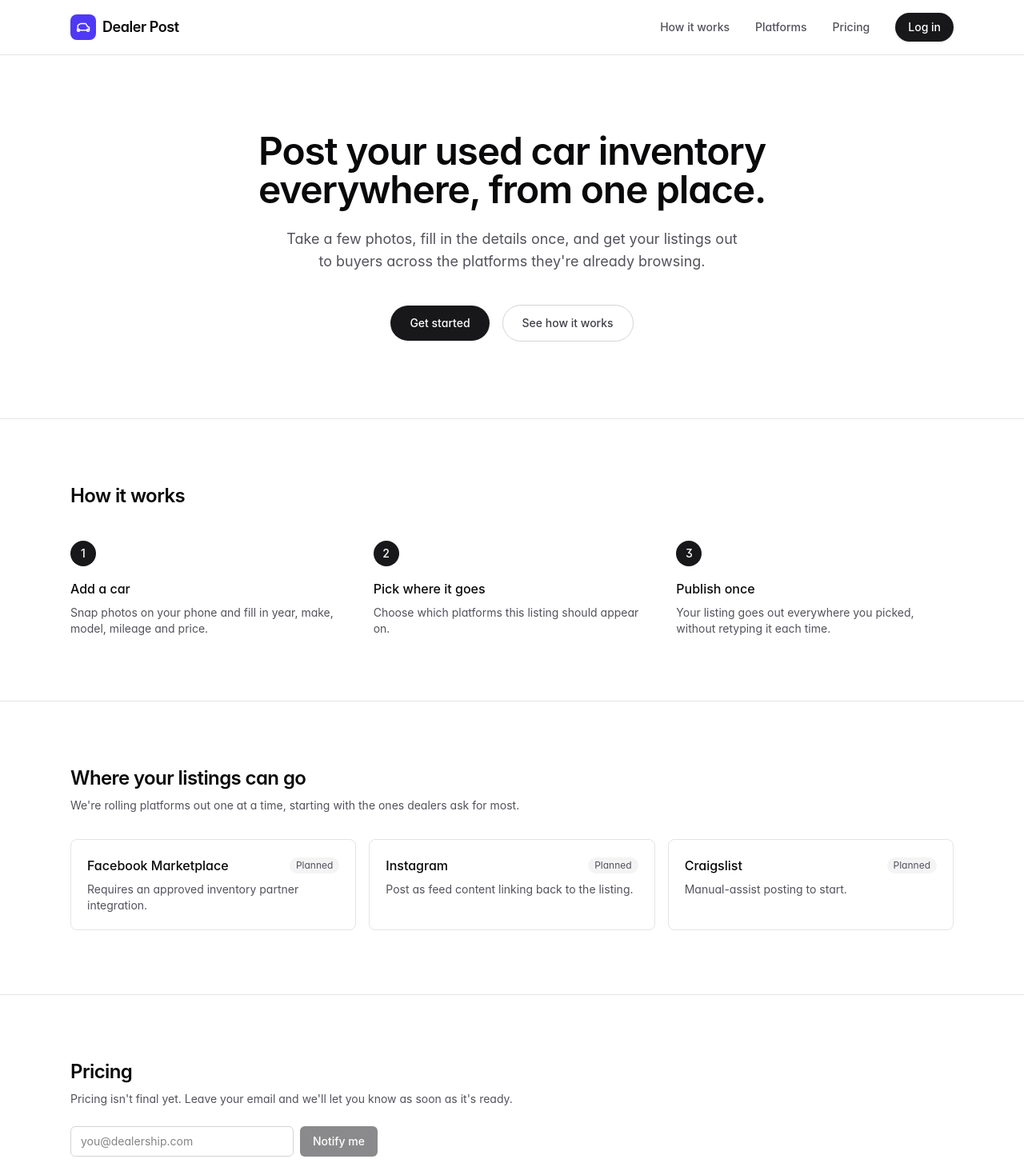
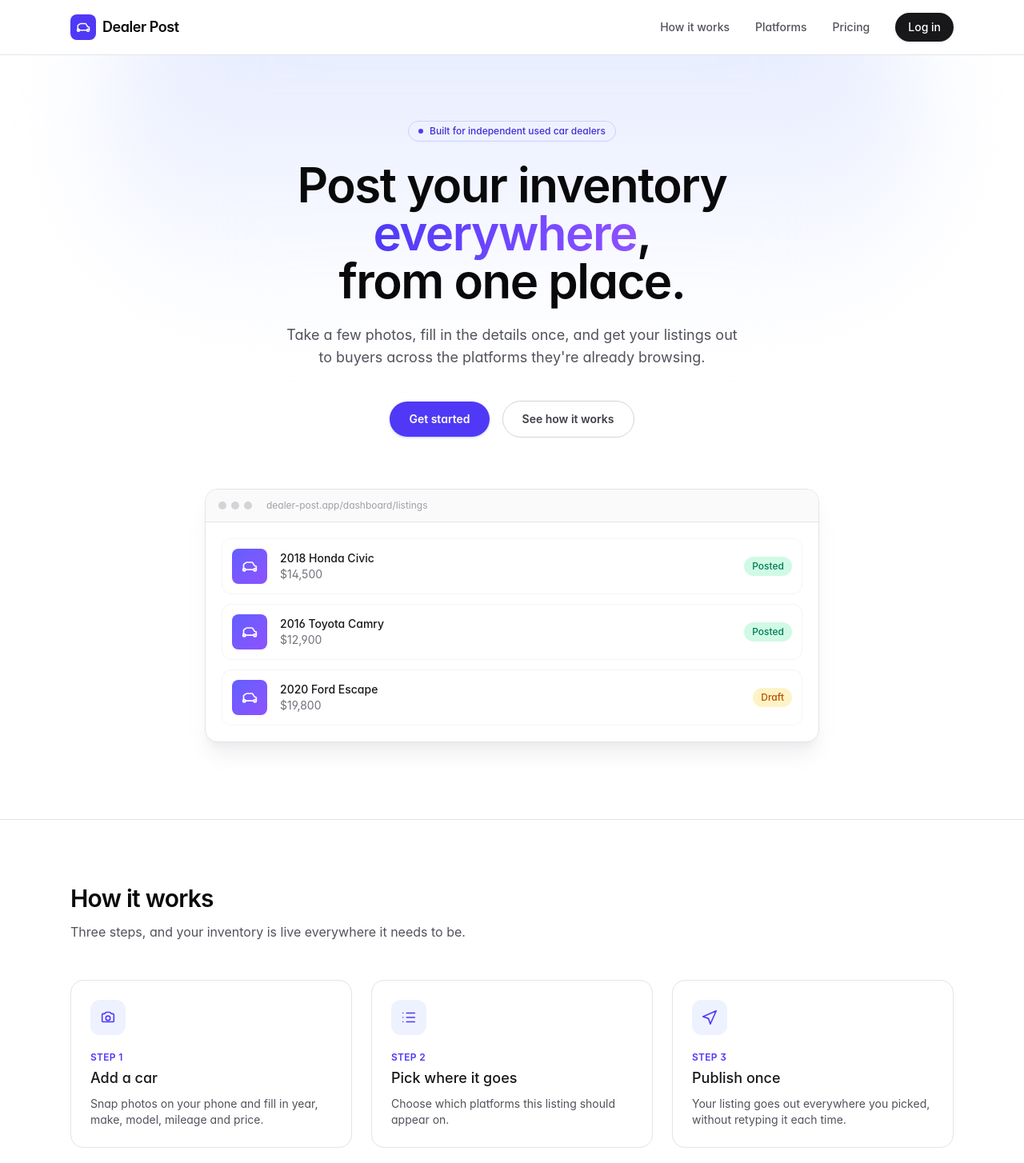
Before and after one commit to xenpain-source/dealer-post, a Next.js app: page / in a window 1280 px wide. Shown: the top 1454 px of the page at 80% size. Built offline with nearby package versions, Linux system fonts and the light colour scheme.

Commit message:
Update page.tsx

```diff
--- a/app/page.tsx
+++ b/app/page.tsx
@@ -2,6 +2,56 @@ import Link from "next/link";
 import { SiteHeader } from "@/components/marketing/SiteHeader";
 import { SiteFooter } from "@/components/marketing/SiteFooter";
 import { platforms } from "@/lib/platforms";
+
+const steps = [
+  {
+    step: "1",
+    title: "Add a car",
+    body: "Snap photos on your phone and fill in year, make, model, mileage and price.",
+    icon: (
+      <path
+        d="M4 8.5A1.5 1.5 0 0 1 5.5 7h1.6a1 1 0 0 0 .8-.4l1-1.3a1 1 0 0 1 .8-.4h4.6a1 1 0 0 1 .8.4l1 1.3a1 1 0 0 0 .8.4h1.6A1.5 1.5 0 0 1 20 8.5v8a1.5 1.5 0 0 1-1.5 1.5h-13A1.5 1.5 0 0 1 4 16.5v-8Z M12 16a3 3 0 1 0 0-6 3 3 0 0 0 0 6Z"
+        strokeLinejoin="round"
+      />
+    ),
+  },
+  {
+    step: "2",
+    title: "Pick where it goes",
+    body: "Choose which platforms this listing should appear on.",
+    icon: (
+      <path
+        d="M9 6h11M9 12h11M9 18h11M4 6h.01M4 12h.01M4 18h.01"
+        strokeLinecap="round"
+        strokeLinejoin="round"
+      />
+    ),
+  },
+  {
+    step: "3",
+    title: "Publish once",
+    body: "Your listing goes out everywhere you picked, without retyping it each time.",
+    icon: (
+      <path
+        d="m3 11 18-8-8 18-2.5-7.5L3 11Z"
+        strokeLinecap="round"
+        strokeLinejoin="round"
+      />
+    ),
+  },
+];
+
+const statusStyles: Record<string, string> = {
+  live: "bg-emerald-100 text-emerald-700",
+  "in-progress": "bg-amber-100 text-amber-700",
+  planned: "bg-zinc-100 text-zinc-600",
+};
+
+const statusLabels: Record<string, string> = {
+  live: "Live",
+  "in-progress": "In progress",
+  planned: "Planned",
+};
 
 export default function Home() {
   return (
@@ -10,60 +60,155 @@ export default function Home() {
 
       <main className="flex-1">
         {/* Hero */}
-        <section className="mx-auto max-w-6xl px-6 py-24 text-center">
-          <h1 className="mx-auto max-w-2xl text-4xl font-semibold tracking-tight sm:text-5xl">
-            Post your used car inventory everywhere, from one place.
+        <section className="relative overflow-hidden">
+          <div
+            aria-hidden
+            className="pointer-events-none absolute inset-x-0 -top-40 -z-10 flex justify-center"
+          >
+            <div className="h-[32rem] w-[64rem] rounded-full bg-gradient-to-b from-indigo-100 via-indigo-50 to-transparent blur-3xl" />
+          </div>
+
+          <div className="mx-auto max-w-6xl px-6 pt-20 pb-24 text-center">
+            <div className="inline-flex items-center gap-2 rounded-full border border-indigo-200 bg-indigo-50 px-3 py-1 text-xs font-medium text-indigo-700">
+              <span className="flex h-1.5 w-1.5 rounded-full bg-indigo-600" />
+              Built for independent used car dealers
+            </div>
+
+            <h1 className="mx-auto mt-6 max-w-2xl text-4xl font-semibold tracking-tight text-balance sm:text-6xl">
+              Post your inventory{" "}
+              <span className="bg-gradient-to-r from-indigo-600 to-violet-500 bg-clip-text text-transparent">
+                everywhere
+              </span>
+              , from one place.
             </h1>
             <p className="mx-auto mt-6 max-w-xl text-lg text-zinc-600">
               Take a few photos, fill in the details once, and get your
               listings out to buyers across the platforms they&apos;re
               already browsing.
             </p>
-          <div className="mt-10 flex items-center justify-center gap-4">
+            <div className="mt-10 flex flex-col items-center justify-center gap-3 sm:flex-row sm:gap-4">
               <Link
                 href="/login"
-              className="rounded-full bg-zinc-900 px-6 py-3 text-sm font-medium text-white hover:bg-zinc-700"
+                className="w-full rounded-full bg-indigo-600 px-6 py-3 text-sm font-semibold text-white shadow-sm shadow-indigo-200 transition-colors hover:bg-indigo-700 sm:w-auto"
               >
                 Get started
               </Link>
               <Link
                 href="#how-it-works"
-              className="rounded-full border border-zinc-300 px-6 py-3 text-sm font-medium text-zinc-700 hover:border-zinc-400"
+                className="w-full rounded-full border border-zinc-300 bg-white px-6 py-3 text-sm font-semibold text-zinc-700 transition-colors hover:border-zinc-400 hover:text-zinc-900 sm:w-auto"
               >
                 See how it works
               </Link>
+            </div>
+
+            {/* Product preview mock */}
+            <div className="mx-auto mt-16 max-w-3xl">
+              <div className="overflow-hidden rounded-2xl border border-zinc-200 bg-white shadow-xl shadow-zinc-200/60">
+                <div className="flex items-center gap-1.5 border-b border-zinc-200 bg-zinc-50 px-4 py-3">
+                  <span className="h-2.5 w-2.5 rounded-full bg-zinc-300" />
+                  <span className="h-2.5 w-2.5 rounded-full bg-zinc-300" />
+                  <span className="h-2.5 w-2.5 rounded-full bg-zinc-300" />
+                  <span className="ml-3 text-xs text-zinc-400">
+                    dealer-post.app/dashboard/listings
+                  </span>
+                </div>
+                <div className="space-y-3 p-5 text-left">
+                  {[
+                    {
+                      name: "2018 Honda Civic",
+                      price: "$14,500",
+                      status: "Posted",
+                      tone: "emerald",
+                    },
+                    {
+                      name: "2016 Toyota Camry",
+                      price: "$12,900",
+                      status: "Posted",
+                      tone: "emerald",
+                    },
+                    {
+                      name: "2020 Ford Escape",
+                      price: "$19,800",
+                      status: "Draft",
+                      tone: "amber",
+                    },
+                  ].map((row) => (
+                    <div
+                      key={row.name}
+                      className="flex items-center gap-4 rounded-xl border border-zinc-100 p-3"
+                    >
+                      <div className="flex h-11 w-11 shrink-0 items-center justify-center rounded-lg bg-gradient-to-br from-indigo-500 to-violet-500 text-white">
+                        <svg
+                          viewBox="0 0 24 24"
+                          fill="none"
+                          className="h-5 w-5"
+                          stroke="currentColor"
+                          strokeWidth="2"
+                          strokeLinecap="round"
+                          strokeLinejoin="round"
+                        >
+                          <path d="M5 17h14M6 17a2 2 0 1 1-4 0 2 2 0 0 1 4 0Zm16 0a2 2 0 1 1-4 0 2 2 0 0 1 4 0Z" />
+                          <path d="M3 17V9.6a1 1 0 0 1 .4-.8l3.2-2.4a2 2 0 0 1 1.2-.4h7.4a2 2 0 0 1 1.7 1l2.4 4 2.1.7a1 1 0 0 1 .6.9V17" />
+                        </svg>
+                      </div>
+                      <div className="min-w-0 flex-1">
+                        <p className="truncate text-sm font-medium text-zinc-900">
+                          {row.name}
+                        </p>
+                        <p className="text-sm text-zinc-500">{row.price}</p>
+                      </div>
+                      <span
+                        className={`shrink-0 rounded-full px-2.5 py-1 text-xs font-medium ${
+                          row.tone === "emerald"
+                            ? "bg-emerald-100 text-emerald-700"
+                            : "bg-amber-100 text-amber-700"
+                        }`}
+                      >
+                        {row.status}
+                      </span>
+                    </div>
+                  ))}
+                </div>
+              </div>
+            </div>
           </div>
         </section>
 
         {/* How it works */}
         <section id="how-it-works" className="border-t border-zinc-200 py-20">
           <div className="mx-auto max-w-6xl px-6">
-            <h2 className="text-2xl font-semibold tracking-tight">
+            <div className="max-w-xl">
+              <h2 className="text-3xl font-semibold tracking-tight">
                 How it works
               </h2>
-            <div className="mt-10 grid gap-8 sm:grid-cols-3">
-              {[
-                {
-                  step: "1",
-                  title: "Add a car",
-                  body: "Snap photos on your phone and fill in year, make, model, mileage and price.",
-                },
-                {
-                  step: "2",
-                  title: "Pick where it goes",
-                  body: "Choose which platforms this listing should appear on.",
-                },
-                {
-                  step: "3",
-                  title: "Publish once",
-                  body: "Your listing goes out everywhere you picked, without retyping it each time.",
-                },
-              ].map((item) => (
-                <div key={item.step}>
-                  <div className="flex h-8 w-8 items-center justify-center rounded-full bg-zinc-900 text-sm font-medium text-white">
-                    {item.step}
+              <p className="mt-3 text-zinc-600">
+                Three steps, and your inventory is live everywhere it needs
+                to be.
+              </p>
             </div>
-                  <h3 className="mt-4 font-medium">{item.title}</h3>
+            <div className="mt-12 grid gap-6 sm:grid-cols-3">
+              {steps.map((item) => (
+                <div
+                  key={item.step}
+                  className="group relative rounded-2xl border border-zinc-200 bg-white p-6 transition-shadow hover:shadow-lg hover:shadow-zinc-200/60"
+                >
+                  <div className="flex h-11 w-11 items-center justify-center rounded-xl bg-indigo-50 text-indigo-600">
+                    <svg
+                      viewBox="0 0 24 24"
+                      fill="none"
+                      className="h-5.5 w-5.5"
+                      stroke="currentColor"
+                      strokeWidth="1.75"
+                    >
+                      {item.icon}
+                    </svg>
+                  </div>
+                  <span className="mt-5 block text-xs font-semibold tracking-wide text-indigo-600 uppercase">
+                    Step {item.step}
+                  </span>
+                  <h3 className="mt-1 text-lg font-medium text-zinc-900">
+                    {item.title}
+                  </h3>
                   <p className="mt-2 text-sm text-zinc-600">{item.body}</p>
                 </div>
               ))}
@@ -72,32 +217,40 @@ export default function Home() {
         </section>
 
         {/* Platforms */}
-        <section className="border-t border-zinc-200 py-20">
+        <section
+          id="platforms"
+          className="border-t border-zinc-200 bg-zinc-50 py-20"
+        >
           <div className="mx-auto max-w-6xl px-6">
-            <h2 className="text-2xl font-semibold tracking-tight">
+            <div className="max-w-xl">
+              <h2 className="text-3xl font-semibold tracking-tight">
                 Where your listings can go
               </h2>
-            <p className="mt-2 text-sm text-zinc-600">
+              <p className="mt-3 text-zinc-600">
                 We&apos;re rolling platforms out one at a time, starting with
                 the ones dealers ask for most.
               </p>
-            <ul className="mt-8 grid gap-4 sm:grid-cols-3">
+            </div>
+            <ul className="mt-10 grid gap-4 sm:grid-cols-3">
               {platforms.map((platform) => (
                 <li
                   key={platform.id}
-                  className="rounded-lg border border-zinc-200 p-5"
+                  className="rounded-2xl border border-zinc-200 bg-white p-5 shadow-sm transition-shadow hover:shadow-md"
                 >
                   <div className="flex items-center justify-between">
-                    <span className="font-medium">{platform.name}</span>
-                    <span className="rounded-full bg-zinc-100 px-2 py-0.5 text-xs text-zinc-600">
-                      {platform.status === "live"
-                        ? "Live"
-                        : platform.status === "in-progress"
-                          ? "In progress"
-                          : "Planned"}
+                    <span className="flex h-9 w-9 items-center justify-center rounded-lg bg-zinc-900 text-sm font-semibold text-white">
+                      {platform.name.charAt(0)}
+                    </span>
+                    <span
+                      className={`rounded-full px-2.5 py-1 text-xs font-medium ${statusStyles[platform.status]}`}
+                    >
+                      {statusLabels[platform.status]}
                     </span>
                   </div>
-                  <p className="mt-2 text-sm text-zinc-600">
+                  <p className="mt-4 font-medium text-zinc-900">
+                    {platform.name}
+                  </p>
+                  <p className="mt-1 text-sm text-zinc-600">
                     {platform.note}
                   </p>
                 </li>
@@ -108,32 +261,42 @@ export default function Home() {
 
         {/* Pricing placeholder */}
         <section id="pricing" className="border-t border-zinc-200 py-20">
-          <div className="mx-auto max-w-6xl px-6">
-            <h2 className="text-2xl font-semibold tracking-tight">
+          <div className="mx-auto max-w-2xl px-6 text-center">
+            <h2 className="text-3xl font-semibold tracking-tight">
               Pricing
             </h2>
-            <p className="mt-2 max-w-xl text-sm text-zinc-600">
+            <p className="mt-3 text-zinc-600">
               Pricing isn&apos;t final yet. Leave your email and we&apos;ll
               let you know as soon as it&apos;s ready.
             </p>
-            <form className="mt-6 flex max-w-sm gap-2">
+
+            <div className="mx-auto mt-10 max-w-sm rounded-2xl border border-zinc-200 bg-white p-8 shadow-sm">
+              <span className="inline-flex rounded-full bg-indigo-50 px-3 py-1 text-xs font-medium text-indigo-700">
+                Free while in beta
+              </span>
+              <p className="mt-4 text-sm text-zinc-600">
+                Be the first to know when Dealer Post is ready for your
+                inventory.
+              </p>
+              <form className="mt-6 flex flex-col gap-2 sm:flex-row">
                 <input
                   type="email"
                   placeholder="you@dealership.com"
-                className="w-full rounded-md border border-zinc-300 px-3 py-2 text-sm"
                   disabled
+                  className="w-full rounded-lg border border-zinc-300 px-3 py-2 text-sm placeholder:text-zinc-400 focus:border-indigo-500 focus:ring-2 focus:ring-indigo-100 focus:outline-none"
                 />
                 <button
                   type="submit"
                   disabled
-                className="shrink-0 rounded-md bg-zinc-900 px-4 py-2 text-sm font-medium text-white opacity-50"
+                  className="shrink-0 rounded-lg bg-indigo-600 px-4 py-2 text-sm font-medium text-white opacity-50"
                 >
                   Notify me
                 </button>
               </form>
-            <p className="mt-2 text-xs text-zinc-400">
+              <p className="mt-3 text-xs text-zinc-400">
                 Not wired up yet — placeholder for the email capture form.
               </p>
+            </div>
           </div>
         </section>
       </main>
```
Lines whose indentation alone changed are shown as unchanged.
